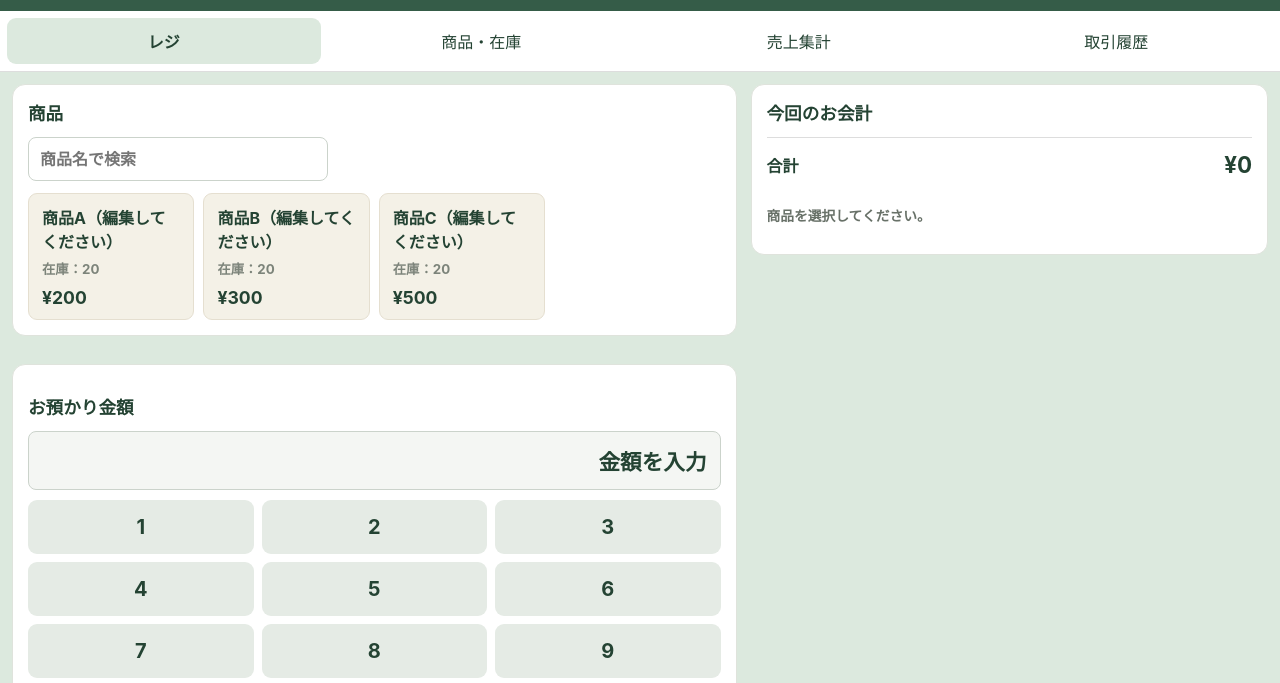
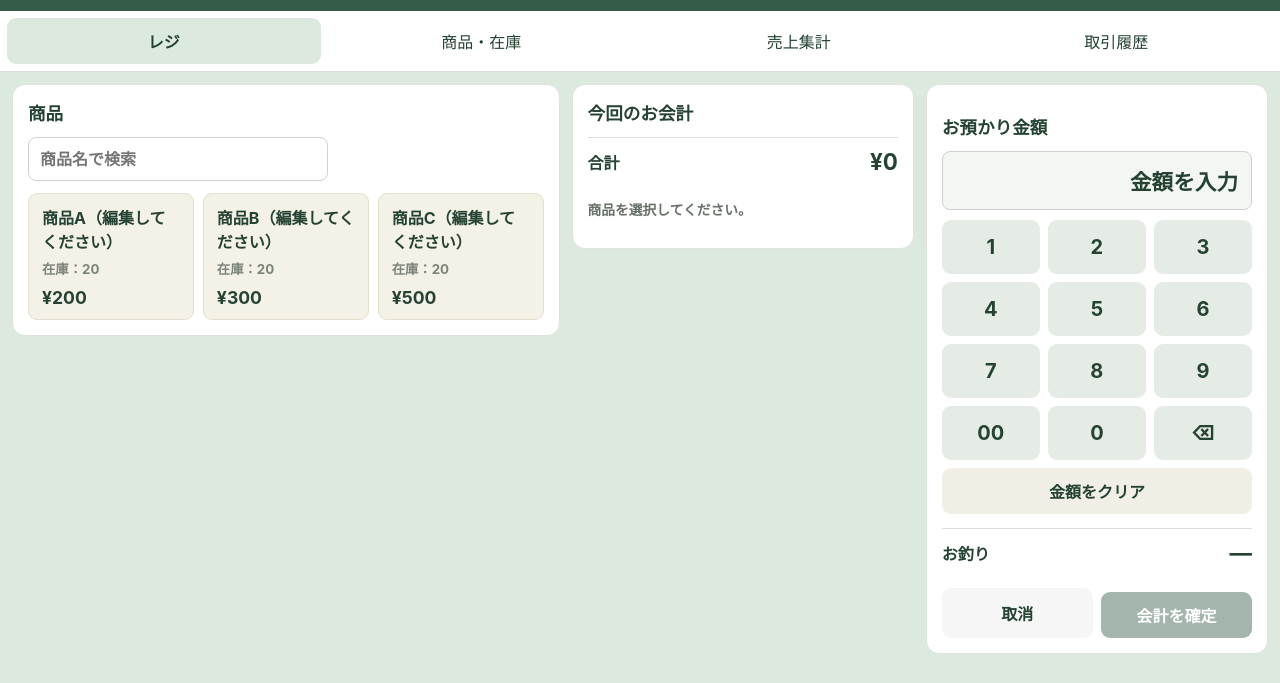
Before and after one commit to riocodile/offline-register, a plain HTML site: page index.html in a window 1280 px wide. Shown: the part 71-754 px from the top of the page. Drawn offline with Linux system fonts and the light colour scheme.

Commit message:
Update styles.css

```diff
--- a/styles.css
+++ b/styles.css
@@ -73,7 +73,7 @@ nav button{
 }
 
 main{
-  max-width:1400px;
+  max-width:100%;
   margin:auto;
   padding:12px
 }
@@ -88,8 +88,8 @@ main{
 
 .columns{
   display:grid;
-  grid-template-columns:1.4fr 1fr;
-  gap:14px;
+  grid-template-columns:1.6fr 1fr 1fr;
+  gap:12px;
   align-items:start
 }
 
@@ -138,8 +138,9 @@ article{
   display:flex;
   justify-content:space-between;
   align-items:center;
-  padding:13px 0;
+  padding:10px 0;
   border-top:1px solid #ddd;
+  border-bottom:1px solid #ddd
   margin-top:9px
 }
 
@@ -372,6 +373,24 @@ dialog form{
   background: #f1eee5;
 }
 
+#sheetSync{
+  background:#355c48;
+  color:white;
+  width:100%;
+  margin-top:4px
+}
+
+#sheetSyncStatus{
+  overflow-wrap:anywhere
+}
+
+#checkout{
+  background:#355c48;
+  color:white;
+  width:100%;
+  margin-top:4px
+}
+
 @media(max-width:800px){
   .columns{grid-template-columns:1fr}
   .stats{grid-template-columns:1fr}
@@ -381,5 +400,3 @@ dialog form{
   header{padding-top:max(12px,env(safe-area-inset-top))}
   nav button{padding:9px 5px;font-size:.9rem}
   main{padding:9px}}
-
-#sheetSync{background:#355c48;color:white;width:100%;margin-top:4px}#sheetSyncStatus{overflow-wrap:anywhere}
```
